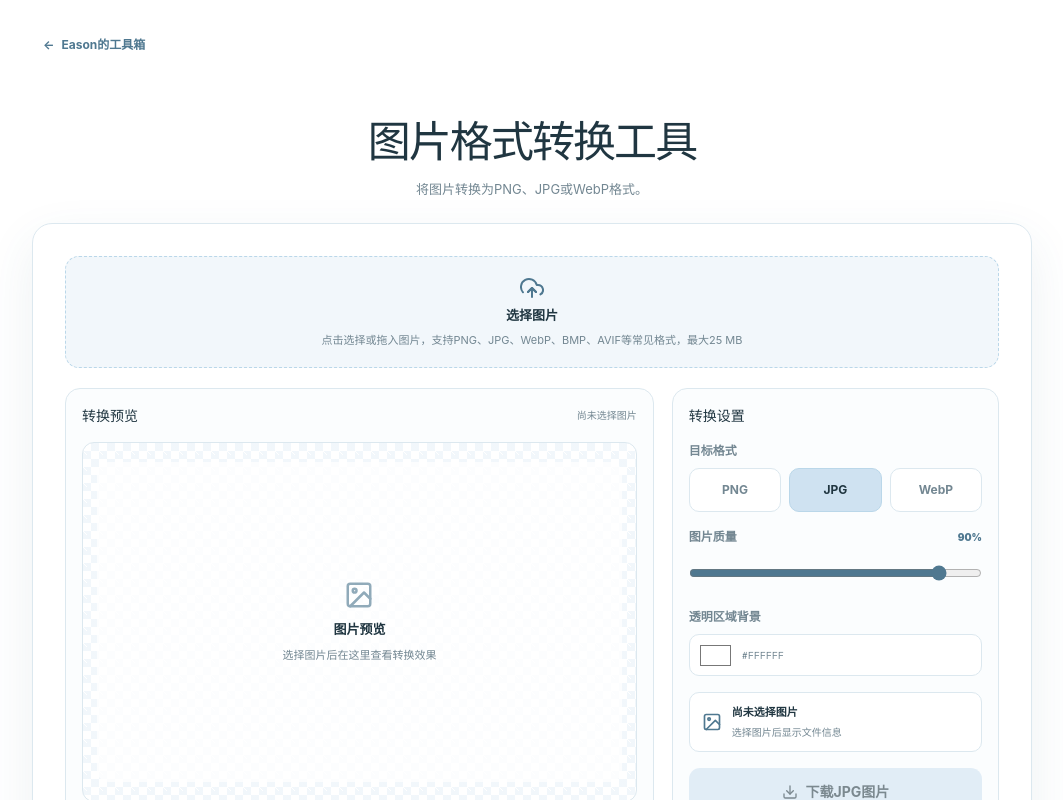
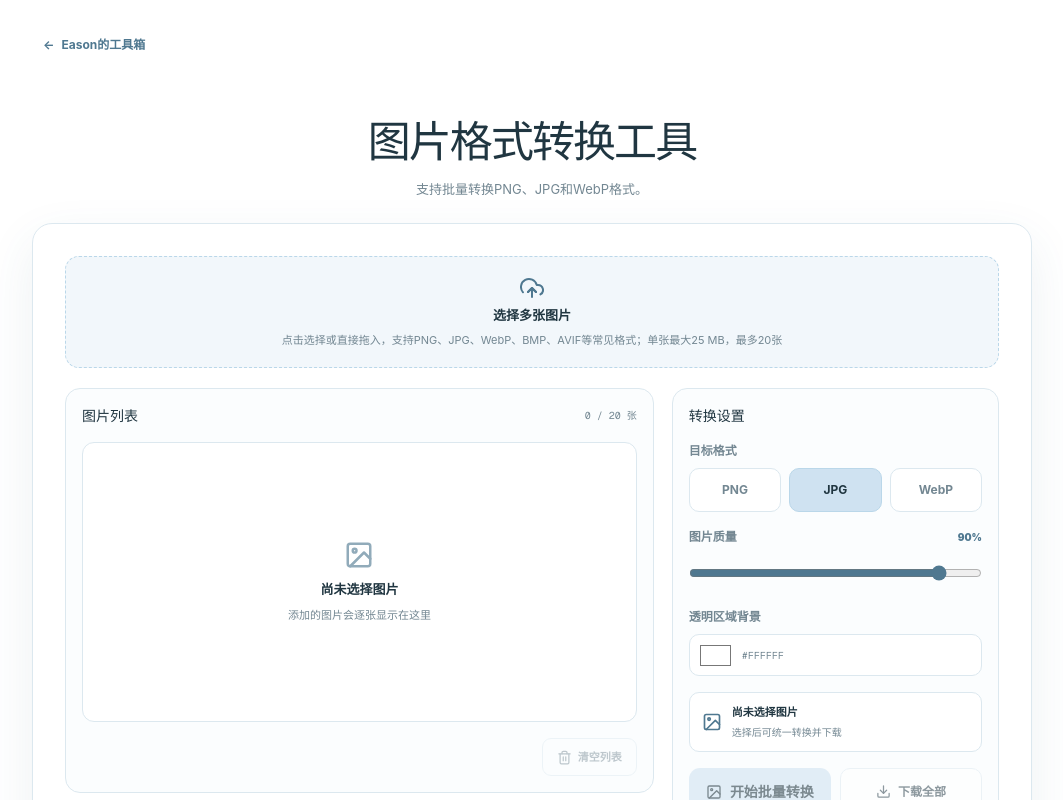
Before and after one commit to EasonZe/web-toolbox, a Next.js app: page /image-converter in a window 1280 px wide. Shown: the top 800 px of the page, without its empty margins (108-1171 px from the left). Built offline with nearby package versions, Linux system fonts and the light colour scheme.

Commit message:
图片格式转换支持批量处理

```diff
--- a/app/components/image-converter.tsx
+++ b/app/components/image-converter.tsx
@@ -1,25 +1,29 @@
 "use client";
 
 import Link from "next/link";
-import { useEffect, useRef, useState } from "react";
-import {
-  FiDownload,
-  FiImage,
-  FiRefreshCw,
-  FiUploadCloud,
-} from "react-icons/fi";
+import { useEffect, useMemo, useRef, useState } from "react";
+import { FiCheck, FiDownload, FiImage, FiTrash2, FiUploadCloud, FiX } from "react-icons/fi";
 import { FileDropZone } from "./file-drop-zone";
 
 type OutputFormat = "image/png" | "image/jpeg" | "image/webp";
+type ConversionStatus = "ready" | "converting" | "done" | "error";
+type ConversionItem = {
+  id: string;
+  file: File;
+  previewUrl: string;
+  width: number;
+  height: number;
+  status: ConversionStatus;
+  resultBlob: Blob | null;
+  resultUrl: string;
+  error: string;
+};
 
 const maxFileSize = 25 * 1024 * 1024;
+const maxTotalSize = 150 * 1024 * 1024;
+const maxFiles = 20;
 const maxImagePixels = 30_000_000;
-
-const formatOptions: Array<{
-  value: OutputFormat;
-  label: string;
-  extension: string;
-}> = [
+const formatOptions: Array<{ value: OutputFormat; label: string; extension: string }> = [
   { value: "image/png", label: "PNG", extension: "png" },
   { value: "image/jpeg", label: "JPG", extension: "jpg" },
   { value: "image/webp", label: "WebP", extension: "webp" },
@@ -31,344 +35,281 @@ function formatFileSize(bytes: number) {
   return `${(bytes / 1024 / 1024).toFixed(2)} MB`;
 }
 
+function looksLikeImage(file: File) {
+  return file.type.startsWith("image/") || /\.(png|jpe?g|webp|gif|bmp|avif)$/i.test(file.name);
+}
+
 function loadImage(url: string) {
   return new Promise<HTMLImageElement>((resolve, reject) => {
     const image = new Image();
     image.onload = () => resolve(image);
-    image.onerror = () => reject(new Error("无法读取这张图片"));
+    image.onerror = () => reject(new Error("无法读取图片"));
     image.src = url;
   });
 }
 
+function canvasToBlob(canvas: HTMLCanvasElement, type: OutputFormat, quality: number) {
+  return new Promise<Blob>((resolve, reject) => {
+    canvas.toBlob((blob) => {
+      if (!blob) return reject(new Error("浏览器未能生成转换结果"));
+      if (blob.type && blob.type !== type) return reject(new Error("当前浏览器不支持导出该格式"));
+      resolve(blob);
+    }, type, type === "image/png" ? undefined : quality / 100);
+  });
+}
+
+function createId() {
+  return typeof crypto.randomUUID === "function"
+    ? crypto.randomUUID()
+    : `${Date.now()}-${Math.random().toString(36).slice(2)}`;
+}
+
+function triggerDownload(url: string, name: string) {
+  const link = document.createElement("a");
+  link.href = url;
+  link.download = name;
+  document.body.append(link);
+  link.click();
+  link.remove();
+}
+
 export default function ImageConverter() {
-  const canvasRef = useRef<HTMLCanvasElement>(null);
-  const sourceUrlRef = useRef("");
-  const outputUrlRef = useRef("");
-  const [sourceFile, setSourceFile] = useState<File | null>(null);
-  const [sourceImage, setSourceImage] = useState<HTMLImageElement | null>(null);
-  const [outputFormat, setOutputFormat] =
-    useState<OutputFormat>("image/jpeg");
+  const itemsRef = useRef<ConversionItem[]>([]);
+  const jobRef = useRef(0);
+  const [items, setItems] = useState<ConversionItem[]>([]);
+  const [outputFormat, setOutputFormat] = useState<OutputFormat>("image/jpeg");
   const [quality, setQuality] = useState(90);
   const [background, setBackground] = useState("#ffffff");
-  const [outputBlob, setOutputBlob] = useState<Blob | null>(null);
-  const [outputUrl, setOutputUrl] = useState("");
   const [message, setMessage] = useState("");
   const [converting, setConverting] = useState(false);
 
-  useEffect(() => {
-    return () => {
-      if (sourceUrlRef.current) URL.revokeObjectURL(sourceUrlRef.current);
-      if (outputUrlRef.current) URL.revokeObjectURL(outputUrlRef.current);
-    };
+  useEffect(() => { itemsRef.current = items; }, [items]);
+  useEffect(() => () => {
+    jobRef.current += 1;
+    for (const item of itemsRef.current) {
+      URL.revokeObjectURL(item.previewUrl);
+      if (item.resultUrl) URL.revokeObjectURL(item.resultUrl);
+    }
   }, []);
 
   useEffect(() => {
-    const canvas = canvasRef.current;
-    if (!canvas || !sourceImage || !sourceFile) return;
+    jobRef.current += 1;
+    setConverting(false);
+    setItems((current) => current.map((item) => {
+      if (item.resultUrl) URL.revokeObjectURL(item.resultUrl);
+      return { ...item, status: "ready", resultBlob: null, resultUrl: "", error: "" };
+    }));
+    setMessage("");
+  }, [background, outputFormat, quality]);
 
-    let cancelled = false;
+  const selectedFormat = formatOptions.find((option) => option.value === outputFormat) ?? formatOptions[0];
+  const completedItems = useMemo(
+    () => items.filter((item) => item.status === "done" && item.resultUrl),
+    [items],
+  );
+
+  async function addFiles(files: File[]) {
+    const existingKeys = new Set(items.map((item) => `${item.file.name}-${item.file.size}-${item.file.lastModified}`));
+    const remainingCount = Math.max(0, maxFiles - items.length);
+    const existingSize = items.reduce((sum, item) => sum + item.file.size, 0);
+    let acceptedSize = 0;
+    let skipped = 0;
+    const accepted: ConversionItem[] = [];
+
+    for (const file of files.slice(0, remainingCount)) {
+      const key = `${file.name}-${file.size}-${file.lastModified}`;
+      if (existingKeys.has(key) || !looksLikeImage(file) || file.size > maxFileSize || existingSize + acceptedSize + file.size > maxTotalSize) {
+        skipped += 1;
+        continue;
+      }
+      const previewUrl = URL.createObjectURL(file);
+      try {
+        const image = await loadImage(previewUrl);
+        if (image.naturalWidth * image.naturalHeight > maxImagePixels) throw new Error("图片像素过大");
+        accepted.push({
+          id: createId(), file, previewUrl, width: image.naturalWidth, height: image.naturalHeight,
+          status: "ready", resultBlob: null, resultUrl: "", error: "",
+        });
+        acceptedSize += file.size;
+        existingKeys.add(key);
+      } catch {
+        URL.revokeObjectURL(previewUrl);
+        skipped += 1;
+      }
+    }
+
+    skipped += Math.max(0, files.length - remainingCount);
+    if (accepted.length) setItems((current) => [...current, ...accepted]);
+    setMessage(skipped ? `已跳过${skipped}个文件；单张最大25 MB，一次最多20张，总计不超过150 MB。` : "");
+  }
+
+  function removeItem(id: string) {
+    setItems((current) => {
+      const target = current.find((item) => item.id === id);
+      if (target) {
+        URL.revokeObjectURL(target.previewUrl);
+        if (target.resultUrl) URL.revokeObjectURL(target.resultUrl);
+      }
+      return current.filter((item) => item.id !== id);
+    });
+    setMessage("");
+  }
+
+  function clearItems() {
+    jobRef.current += 1;
+    for (const item of itemsRef.current) {
+      URL.revokeObjectURL(item.previewUrl);
+      if (item.resultUrl) URL.revokeObjectURL(item.resultUrl);
+    }
+    setItems([]);
+    setConverting(false);
+    setMessage("");
+  }
+
+  async function convertItem(item: ConversionItem) {
+    const image = await loadImage(item.previewUrl);
+    const canvas = document.createElement("canvas");
+    canvas.width = item.width;
+    canvas.height = item.height;
+    const context = canvas.getContext("2d");
+    if (!context) throw new Error("浏览器无法创建转换画布");
+    if (outputFormat === "image/jpeg") {
+      context.fillStyle = background;
+      context.fillRect(0, 0, canvas.width, canvas.height);
+    }
+    context.drawImage(image, 0, 0, canvas.width, canvas.height);
+    return canvasToBlob(canvas, outputFormat, quality);
+  }
+
+  async function runConversion() {
+    if (converting) return;
+    if (!items.length) return setMessage("请先选择需要转换的图片。");
+    const job = jobRef.current + 1;
+    jobRef.current = job;
     setConverting(true);
     setMessage("");
+    let succeeded = 0;
 
-    const width = sourceImage.naturalWidth;
-    const height = sourceImage.naturalHeight;
-    canvas.width = width;
-    canvas.height = height;
-
-    const context = canvas.getContext("2d");
-    if (!context) {
+    for (const sourceItem of items) {
+      if (jobRef.current !== job) return;
+      setItems((current) => current.map((item) => item.id === sourceItem.id ? { ...item, status: "converting", error: "" } : item));
+      try {
+        const blob = await convertItem(sourceItem);
+        if (jobRef.current !== job) return;
+        const resultUrl = URL.createObjectURL(blob);
+        succeeded += 1;
+        setItems((current) => current.map((item) => {
+          if (item.id !== sourceItem.id) return item;
+          if (item.resultUrl) URL.revokeObjectURL(item.resultUrl);
+          return { ...item, status: "done", resultBlob: blob, resultUrl, error: "" };
+        }));
+      } catch (error) {
+        setItems((current) => current.map((item) => item.id === sourceItem.id ? {
+          ...item, status: "error", error: error instanceof Error ? error.message : "图片转换失败",
+        } : item));
+      }
+    }
+    if (jobRef.current === job) {
       setConverting(false);
-      setMessage("浏览器无法创建转换画布。");
-      return;
-    }
-
-    context.clearRect(0, 0, width, height);
-    if (outputFormat === "image/jpeg") {
-      context.fillStyle = background;
-      context.fillRect(0, 0, width, height);
-    }
-    context.drawImage(sourceImage, 0, 0, width, height);
-
-    canvas.toBlob(
-      (blob) => {
-        if (cancelled) return;
-        setConverting(false);
-
-        if (!blob) {
-          setOutputBlob(null);
-          setMessage("图片转换失败，请更换格式后重试。");
-          return;
-        }
-        if (blob.type && blob.type !== outputFormat) {
-          setOutputBlob(null);
-          setMessage("当前浏览器不支持导出这个格式。");
-          return;
-        }
-
-        if (outputUrlRef.current) {
-          URL.revokeObjectURL(outputUrlRef.current);
-        }
-        const nextUrl = URL.createObjectURL(blob);
-        outputUrlRef.current = nextUrl;
-        setOutputBlob(blob);
-        setOutputUrl(nextUrl);
-      },
-      outputFormat,
-      outputFormat === "image/png" ? undefined : quality / 100,
-    );
-
-    return () => {
-      cancelled = true;
-    };
-  }, [
-    background,
-    outputFormat,
-    quality,
-    sourceFile,
-    sourceImage,
-  ]);
-
-  async function handleSourceFile(file: File) {
-    const looksLikeImage =
-      file.type.startsWith("image/") ||
-      /\.(png|jpe?g|webp|gif|bmp|avif)$/i.test(file.name);
-    if (!looksLikeImage) {
-      setMessage("请选择PNG、JPG、WebP等常见图片。");
-      return;
-    }
-    if (file.size > maxFileSize) {
-      setMessage("图片不能超过25 MB。");
-      return;
-    }
-
-    if (sourceUrlRef.current) URL.revokeObjectURL(sourceUrlRef.current);
-    const url = URL.createObjectURL(file);
-    sourceUrlRef.current = url;
-
-    try {
-      const image = await loadImage(url);
-      if (image.naturalWidth * image.naturalHeight > maxImagePixels) {
-        throw new Error("图片像素不能超过3000万");
-      }
-      setSourceFile(file);
-      setSourceImage(image);
-      setOutputBlob(null);
-      setMessage("");
-
-      const sourceType = file.type.toLowerCase();
-      if (sourceType === "image/jpeg") setOutputFormat("image/png");
-      else if (sourceType === "image/png") setOutputFormat("image/webp");
-      else setOutputFormat("image/jpeg");
-    } catch (error) {
-      URL.revokeObjectURL(url);
-      sourceUrlRef.current = "";
-      setMessage(
-        error instanceof Error ? `${error.message}。` : "图片读取失败。",
-      );
+      setMessage(succeeded === items.length
+        ? `转换完成，共${succeeded}张图片。`
+        : `转换完成：成功${succeeded}张，失败${items.length - succeeded}张。`);
     }
   }
 
-  function downloadImage() {
-    if (!outputBlob || !outputUrl || !sourceFile) {
-      setMessage("请先选择一张需要转换的图片。");
-      return;
+  function outputFileName(file: File) {
+    const baseName = file.name.replace(/\.[^.]+$/, "") || "converted-image";
+    return `${baseName}.${selectedFormat.extension}`;
+  }
+  function downloadOne(item: ConversionItem) {
+    if (item.resultUrl) triggerDownload(item.resultUrl, outputFileName(item.file));
+  }
+  async function downloadAll() {
+    for (const item of completedItems) {
+      triggerDownload(item.resultUrl, outputFileName(item.file));
+      await new Promise((resolve) => window.setTimeout(resolve, 120));
     }
-
-    const selectedFormat =
-      formatOptions.find((option) => option.value === outputFormat) ??
-      formatOptions[0];
-    const baseName =
-      sourceFile.name.replace(/\.[^.]+$/, "") || "converted-image";
-    const link = document.createElement("a");
-    link.href = outputUrl;
-    link.download = `${baseName}.${selectedFormat.extension}`;
-    document.body.append(link);
-    link.click();
-    link.remove();
   }
-
-  const selectedFormat =
-    formatOptions.find((option) => option.value === outputFormat) ??
-    formatOptions[0];
 
   return (
     <main className="tool-shell image-converter-shell">
-      <Link className="back-link" href="/">
-        <span aria-hidden="true">←</span> Eason的工具箱
-      </Link>
-
+      <Link className="back-link" href="/"><span aria-hidden="true">←</span> Eason的工具箱</Link>
       <header className="tool-header image-converter-header">
         <h1>图片格式转换工具</h1>
-        <p>将图片转换为PNG、JPG或WebP格式。</p>
+        <p>支持批量转换PNG、JPG和WebP格式。</p>
       </header>
 
-      <section
-        className="converter-card image-converter-card"
-        aria-label="图片格式转换"
-      >
-        <FileDropZone
-          className="image-converter-picker"
-          accept="image/*"
-          onFile={handleSourceFile}
-          ariaLabel="选择或拖入图片"
-        >
+      <section className="converter-card image-converter-card" aria-label="批量图片格式转换">
+        <FileDropZone className="image-converter-picker" accept="image/*" multiple onFiles={addFiles} disabled={converting} ariaLabel="选择或拖入多张图片">
           <FiUploadCloud aria-hidden="true" />
-          <strong>{sourceFile ? "重新选择图片" : "选择图片"}</strong>
-          <span>
-            点击选择或拖入图片，支持PNG、JPG、WebP、BMP、AVIF等常见格式，最大25 MB
-          </span>
+          <strong>{items.length ? "继续添加图片" : "选择多张图片"}</strong>
+          <span>点击选择或直接拖入，支持PNG、JPG、WebP、BMP、AVIF等常见格式；单张最大25 MB，最多20张</span>
         </FileDropZone>
 
         <div className="image-converter-workbench">
-            <section
-              className="image-converter-preview"
-              aria-labelledby="image-converter-preview-title"
-            >
-              <div className="image-converter-section-heading">
-                <h2 id="image-converter-preview-title">转换预览</h2>
-                <span>
-                  {sourceImage
-                    ? `${sourceImage.naturalWidth} × ${sourceImage.naturalHeight}`
-                    : "尚未选择图片"}
-                </span>
+          <section className="image-converter-preview image-converter-list-panel" aria-labelledby="image-converter-list-title">
+            <div className="image-converter-section-heading">
+              <h2 id="image-converter-list-title">图片列表</h2>
+              <span>{items.length} / {maxFiles} 张</span>
+            </div>
+            {items.length ? (
+              <div className="image-converter-list">
+                {items.map((item) => (
+                  <article className="image-converter-item" key={item.id}>
+                    <div className="image-converter-thumb">
+                      {/* eslint-disable-next-line @next/next/no-img-element -- Blob URLs are created in this page. */}
+                      <img src={item.resultUrl || item.previewUrl} alt={`${item.file.name}预览`} />
+                    </div>
+                    <div className="image-converter-item-info">
+                      <strong title={item.file.name}>{item.file.name}</strong>
+                      <span>{item.width} × {item.height} · {formatFileSize(item.file.size)}</span>
+                      <span className={`image-converter-status is-${item.status}`}>
+                        {item.status === "ready" ? "等待转换" : null}
+                        {item.status === "converting" ? "正在转换…" : null}
+                        {item.status === "done" ? <><FiCheck aria-hidden="true" />转换完成 · {formatFileSize(item.resultBlob?.size ?? 0)}</> : null}
+                        {item.status === "error" ? item.error : null}
+                      </span>
+                    </div>
+                    <div className="image-converter-item-actions">
+                      {item.resultUrl ? <button type="button" onClick={() => downloadOne(item)} aria-label={`下载${item.file.name}`} title="下载转换结果"><FiDownload aria-hidden="true" /></button> : null}
+                      <button type="button" onClick={() => removeItem(item.id)} disabled={converting} aria-label={`移除${item.file.name}`} title="移除图片"><FiX aria-hidden="true" /></button>
+                    </div>
+                  </article>
+                ))}
               </div>
+            ) : (
+              <div className="file-tool-empty image-converter-list-empty">
+                <FiImage aria-hidden="true" /><strong>尚未选择图片</strong><span>添加的图片会逐张显示在这里</span>
+              </div>
+            )}
+            <button className="image-converter-clear" type="button" onClick={clearItems} disabled={!items.length || converting}><FiTrash2 aria-hidden="true" />清空列表</button>
+          </section>
 
-              <div className="image-converter-preview-frame">
-                {outputUrl ? (
-                  // eslint-disable-next-line @next/next/no-img-element -- The preview uses a browser-created blob URL.
-                  <img src={outputUrl} alt="转换后的图片预览" />
-                ) : (
-                  <div className="file-tool-empty image-preview-empty">
-                    <FiImage aria-hidden="true" />
-                    <strong>图片预览</strong>
-                    <span>选择图片后在这里查看转换效果</span>
-                  </div>
-                )}
-              </div>
-
-              <div className="image-converter-summary">
-                <div>
-                  <span>原始图片</span>
-                  <strong>
-                    {sourceFile ? formatFileSize(sourceFile.size) : "等待图片"}
-                  </strong>
-                </div>
-                <FiRefreshCw aria-hidden="true" />
-                <div>
-                  <span>{selectedFormat.label}</span>
-                  <strong>
-                    {outputBlob
-                      ? formatFileSize(outputBlob.size)
-                      : sourceFile
-                        ? "生成中"
-                        : "等待图片"}
-                  </strong>
-                </div>
-              </div>
-            </section>
-
-            <section
-              className="image-converter-settings"
-              aria-labelledby="image-converter-settings-title"
-            >
-              <h2 id="image-converter-settings-title">转换设置</h2>
-
-              <fieldset className="image-format-options">
-                <legend>目标格式</legend>
-                <div>
-                  {formatOptions.map((option) => (
-                    <button
-                      className={
-                        outputFormat === option.value ? "is-selected" : ""
-                      }
-                      type="button"
-                      key={option.value}
-                      onClick={() => setOutputFormat(option.value)}
-                      aria-pressed={outputFormat === option.value}
-                    >
-                      {option.label}
-                    </button>
-                  ))}
-                </div>
-              </fieldset>
-
-              {outputFormat !== "image/png" ? (
-                <label className="image-converter-control">
-                  <span>
-                    图片质量
-                    <strong>{quality}%</strong>
-                  </span>
-                  <input
-                    type="range"
-                    min="20"
-                    max="100"
-                    value={quality}
-                    onChange={(event) =>
-                      setQuality(Number(event.target.value))
-                    }
-                  />
-                </label>
-              ) : (
-                <p className="image-converter-note">
-                  PNG为无损格式，不需要设置质量。
-                </p>
-              )}
-
-              {outputFormat === "image/jpeg" ? (
-                <label className="image-converter-control">
-                  <span>透明区域背景</span>
-                  <span className="image-converter-color-picker">
-                    <input
-                      type="color"
-                      value={background}
-                      onChange={(event) => setBackground(event.target.value)}
-                    />
-                    <code>{background.toUpperCase()}</code>
-                  </span>
-                </label>
-              ) : null}
-
-              <div className="image-converter-file">
-                <FiImage aria-hidden="true" />
-                <div>
-                  {sourceFile && sourceImage ? (
-                    <>
-                      <strong>{sourceFile.name}</strong>
-                      <span>
-                        {formatFileSize(sourceFile.size)} ·{" "}
-                        {sourceImage.naturalWidth} × {sourceImage.naturalHeight}
-                      </span>
-                    </>
-                  ) : (
-                    <>
-                      <strong>尚未选择图片</strong>
-                      <span>选择图片后显示文件信息</span>
-                    </>
-                  )}
-                </div>
-              </div>
-
-              <button
-                className="convert-button image-converter-download"
-                type="button"
-                onClick={downloadImage}
-                disabled={converting || !outputBlob}
-              >
-                <FiDownload aria-hidden="true" />
-                {converting
-                  ? "正在转换…"
-                  : `下载${selectedFormat.label}图片`}
-              </button>
-            </section>
+          <section className="image-converter-settings" aria-labelledby="image-converter-settings-title">
+            <h2 id="image-converter-settings-title">转换设置</h2>
+            <fieldset className="image-format-options" disabled={converting}>
+              <legend>目标格式</legend>
+              <div>{formatOptions.map((option) => (
+                <button className={outputFormat === option.value ? "is-selected" : ""} type="button" key={option.value} onClick={() => setOutputFormat(option.value)} aria-pressed={outputFormat === option.value}>{option.label}</button>
+              ))}</div>
+            </fieldset>
+            {outputFormat !== "image/png" ? (
+              <label className="image-converter-control"><span>图片质量<strong>{quality}%</strong></span><input type="range" min="20" max="100" step="1" value={quality} disabled={converting} onChange={(event) => setQuality(Number(event.target.value))} /></label>
+            ) : <p className="image-converter-note">PNG为无损格式，不需要设置质量。</p>}
+            {outputFormat === "image/jpeg" ? (
+              <label className="image-converter-control"><span>透明区域背景</span><span className="image-converter-color-picker"><input type="color" value={background} disabled={converting} onChange={(event) => setBackground(event.target.value)} /><code>{background.toUpperCase()}</code></span></label>
+            ) : null}
+            <div className="image-converter-file"><FiImage aria-hidden="true" /><div>
+              <strong>{items.length ? `已选择${items.length}张图片` : "尚未选择图片"}</strong>
+              <span>{items.length ? `共${formatFileSize(items.reduce((sum, item) => sum + item.file.size, 0))}` : "选择后可统一转换并下载"}</span>
+            </div></div>
+            <div className="image-converter-main-actions">
+              <button className="convert-button image-converter-download" type="button" onClick={runConversion} disabled={converting || !items.length}><FiImage aria-hidden="true" />{converting ? "正在逐张转换…" : "开始批量转换"}</button>
+              <button className="secondary-action image-converter-download-all" type="button" onClick={downloadAll} disabled={converting || !completedItems.length}><FiDownload aria-hidden="true" />下载全部</button>
+            </div>
+          </section>
         </div>
-
-        <canvas ref={canvasRef} hidden />
-
-        {message ? (
-          <p className="message" role="alert">
-            {message}
-          </p>
-        ) : null}
+        {message ? <p className="message" role={message.startsWith("转换完成") ? "status" : "alert"}>{message}</p> : null}
       </section>
     </main>
   );
--- a/app/image-converter/page.tsx
+++ b/app/image-converter/page.tsx
@@ -4,7 +4,7 @@ import ImageConverter from "../components/image-converter";
 export const metadata: Metadata = {
   title: "图片格式转换工具 | Eason的工具箱",
   description:
-    "将图片转换为PNG、JPG或WebP格式，支持质量调节、实时预览与下载。",
+    "批量将图片转换为PNG、JPG或WebP格式，支持质量调节、单张下载与全部下载。",
 };
 
 export default function ImageConverterPage() {
```
Also changed, not shown: app/globals.css, 2 other files (tests, documents, lock files or other folders).
